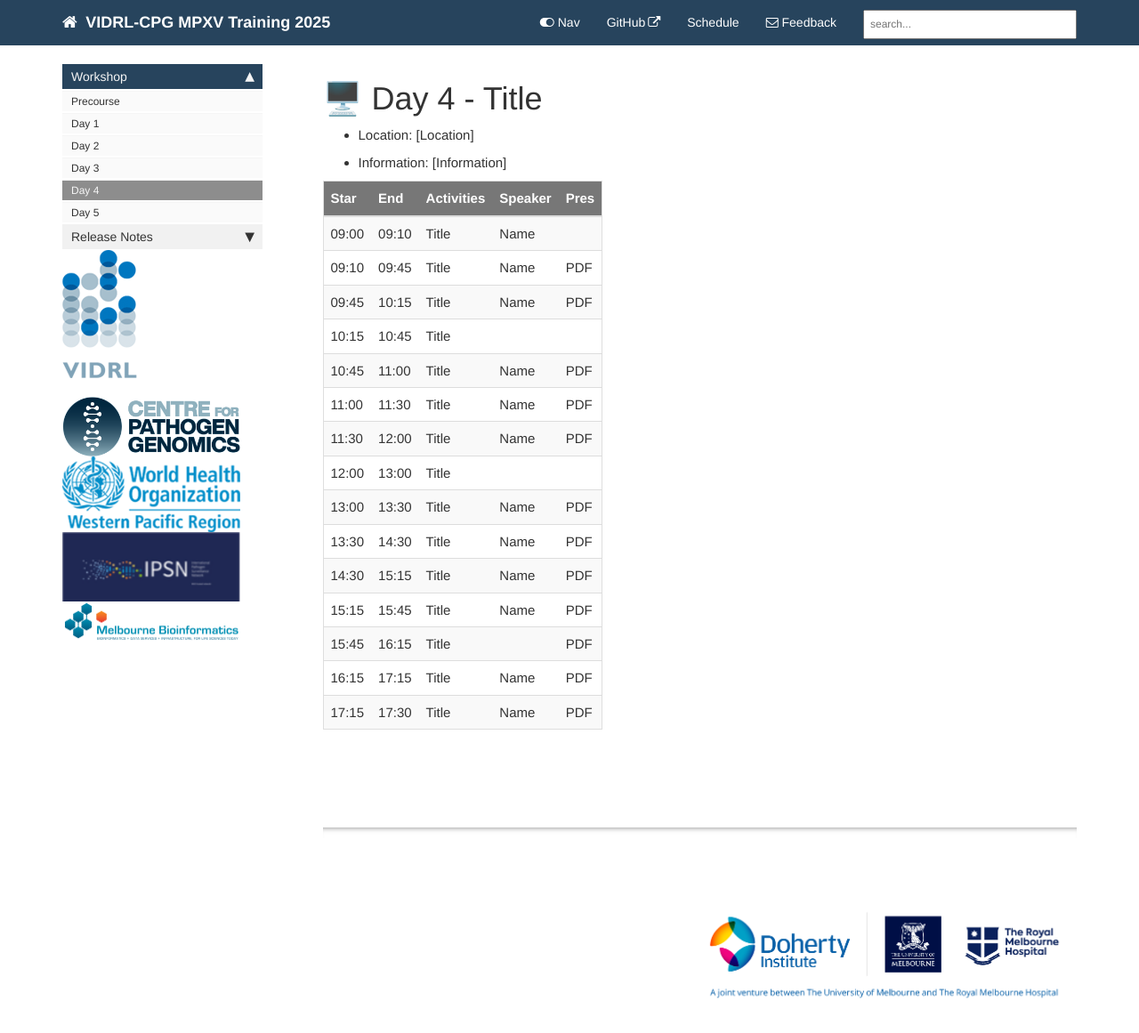
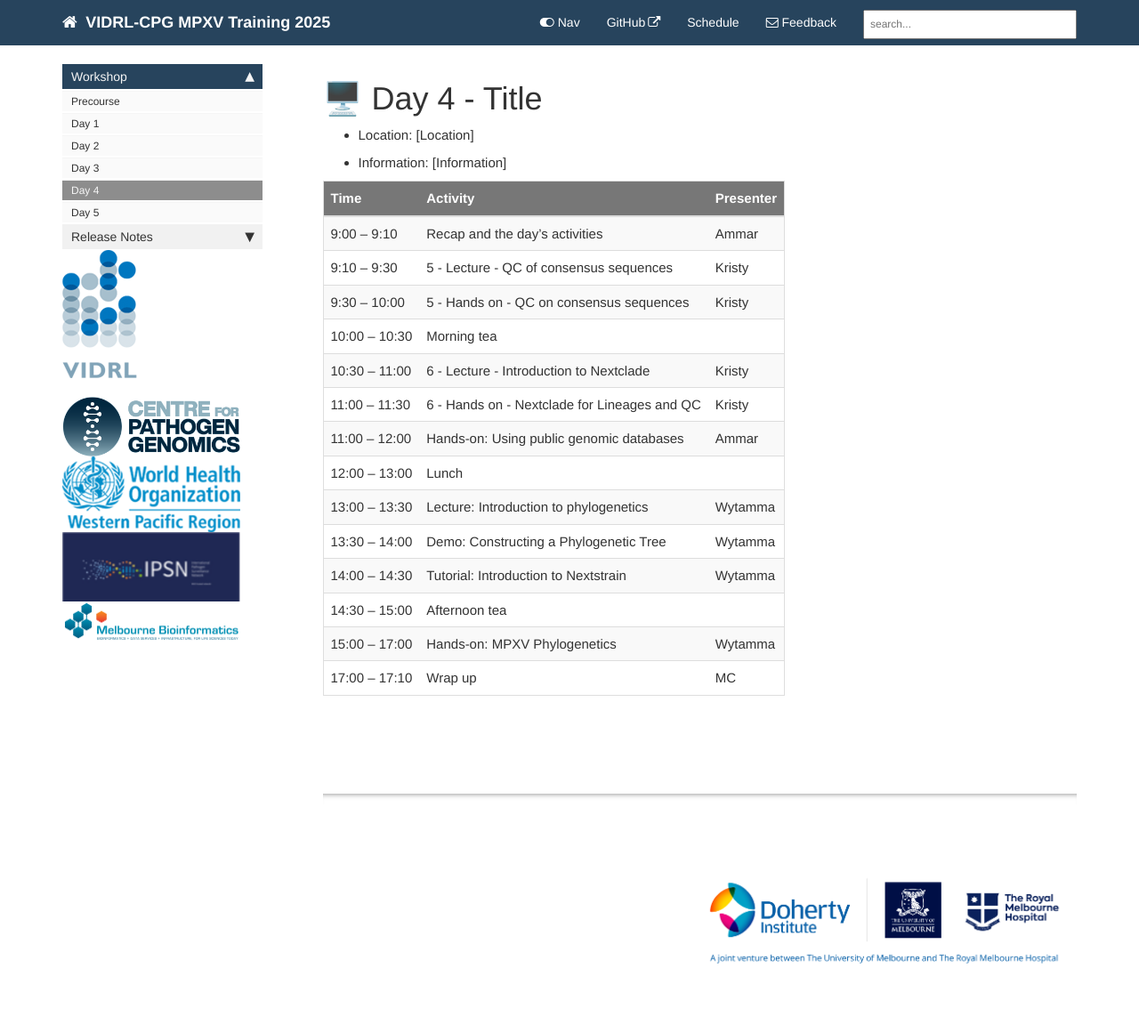
Before and after one commit to vidrl/training-mpxv-2025, a Jekyll site: the page built from pages/mydoc/day4.md, in a window 1280 px wide and 1216 px high. Shown: the top 1161 px of the window at 89% size. Built offline with Jekyll 4.4.1, drawn with Linux system fonts in a browser that asks for light colours; comment, search, counter and statistics services are not loaded.

Commit message:
Update day4.md

```diff
--- a/pages/mydoc/day4.md
+++ b/pages/mydoc/day4.md
@@ -21,21 +21,19 @@ margin-bottom: 10px;
 - Location: [Location]
 - Information: [Information]
 
-
-| Star  | End   | Activities | Speaker | Pres |
-|-------|-------|------------|---------|------|
-| 09:00 | 09:10 | Title | Name |     |
-| 09:10 | 09:45 | Title | Name | PDF |
-| 09:45 | 10:15 | Title | Name | PDF |
-| 10:15 | 10:45 | Title |      |     |
-| 10:45 | 11:00 | Title | Name | PDF |
-| 11:00 | 11:30 | Title | Name | PDF |
-| 11:30 | 12:00 | Title | Name | PDF |
-| 12:00 | 13:00 | Title |      |     |
-| 13:00 | 13:30 | Title | Name | PDF |
-| 13:30 | 14:30 | Title | Name | PDF |
-| 14:30 | 15:15 | Title | Name | PDF |
-| 15:15 | 15:45 | Title | Name | PDF |
-| 15:45 | 16:15 | Title |      | PDF |
-| 16:15 | 17:15 | Title | Name | PDF |
-| 17:15 | 17:30 | Title | Name | PDF |
+| **Time**         | **Activity**                                         | **Presenter**  |
+|------------------|-----------------------------------------------------|-----------------|
+| 9:00 – 9:10      | Recap and the day's activities                      | Ammar           |
+| 9:10 – 9:30      | 5 - Lecture - QC of consensus sequences             | Kristy          |
+| 9:30 – 10:00     | 5 - Hands on - QC on consensus sequences            | Kristy          |
+| 10:00 – 10:30    | Morning tea                                        |                 |
+| 10:30 – 11:00    | 6 - Lecture - Introduction to Nextclade            | Kristy          |
+| 11:00 – 11:30    | 6 - Hands on - Nextclade for Lineages and QC      | Kristy          |
+| 11:00 – 12:00    | Hands-on: Using public genomic databases            | Ammar           |
+| 12:00 – 13:00    | Lunch                                              |                 |
+| 13:00 – 13:30    | Lecture: Introduction to phylogenetics             | Wytamma         |
+| 13:30 – 14:00    | Demo: Constructing a Phylogenetic Tree             | Wytamma         |
+| 14:00 – 14:30    | Tutorial: Introduction to Nextstrain               | Wytamma         |
+| 14:30 – 15:00    | Afternoon tea                                      |                 |
+| 15:00 – 17:00    | Hands-on: MPXV Phylogenetics                       | Wytamma         |
+| 17:00 – 17:10    | Wrap up                                            | MC              |
```
